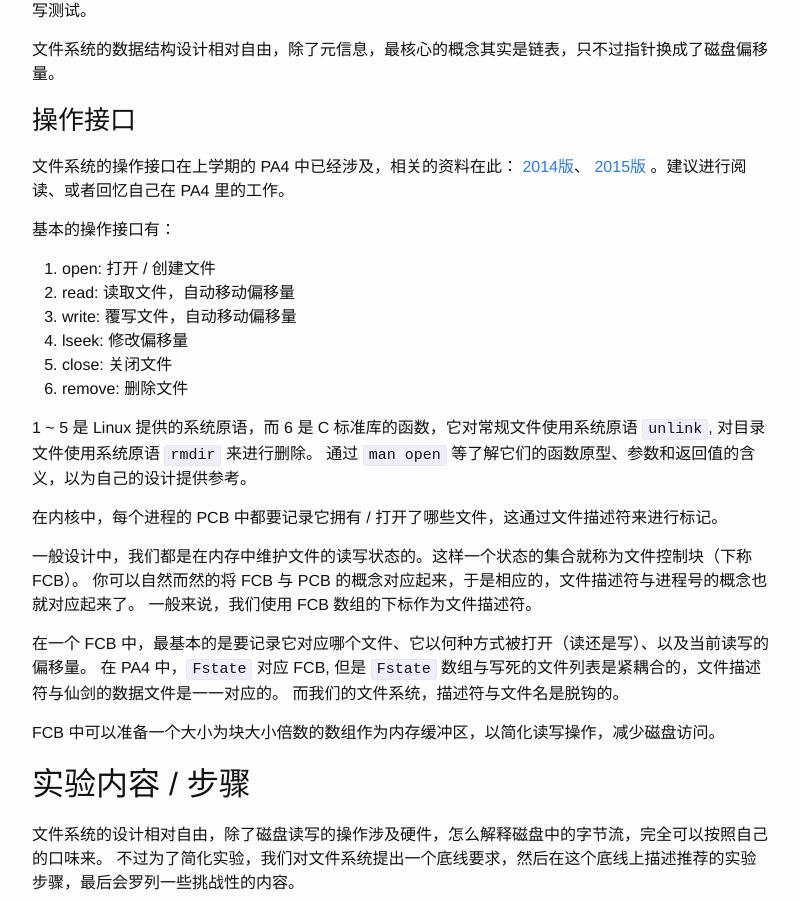
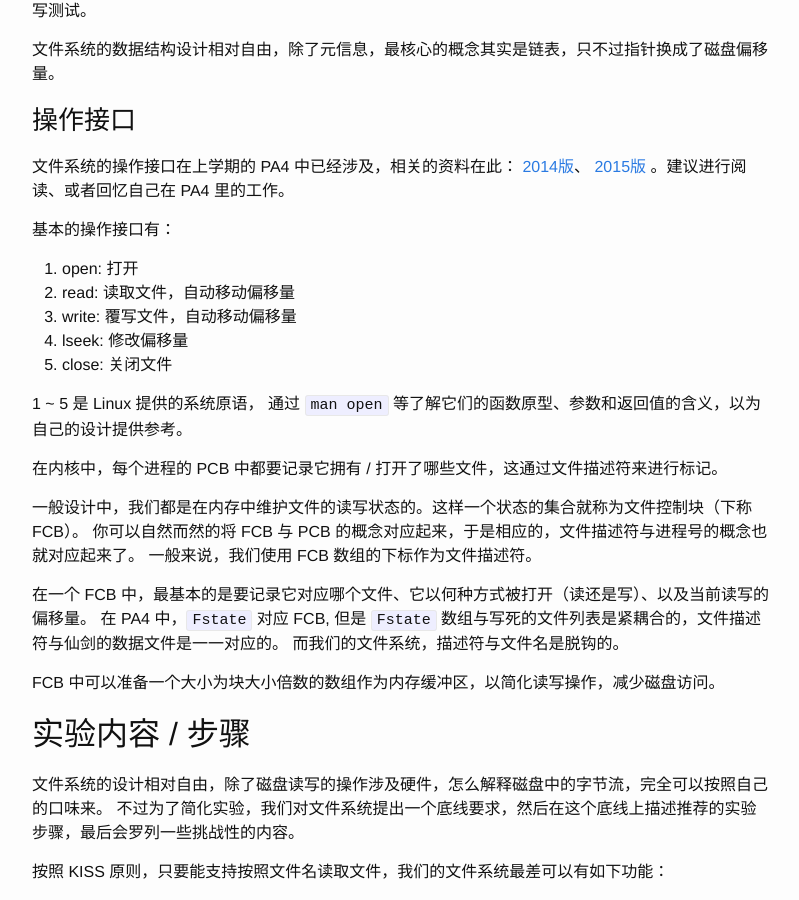
Before and after one commit to Wonicon/nju-oslab-lecture, a Jekyll site: the page built from _posts/2016-05-15-lab-05.md, in a window 1280 px wide and 900 px high, scrolled down 2460 px. Shown: the whole window, without its empty margins (238-1037 px from the left). Built offline with Jekyll 4.4.1, drawn with Linux system fonts in a browser that asks for light colours; Markdown is read by kramdown in place of the engine named in the settings; comment, search, counter and statistics services are not loaded.

Commit message:
简化要求

```diff
--- a/_posts/2016-05-15-lab-05.md
+++ b/_posts/2016-05-15-lab-05.md
@@ -87,14 +87,13 @@ printf("%d %lf\n", foo, bar);
 
 基本的操作接口有：
 
-1. open: 打开 / 创建文件
+1. open: 打开
 2. read: 读取文件，自动移动偏移量
 3. write: 覆写文件，自动移动偏移量
 4. lseek: 修改偏移量
 5. close: 关闭文件
-6. remove: 删除文件
 
-1 ~ 5 是 Linux 提供的系统原语，而 6 是 C 标准库的函数，它对常规文件使用系统原语 `unlink`, 对目录文件使用系统原语 `rmdir` 来进行删除。
+1 ~ 5 是 Linux 提供的系统原语，
 通过 `man open` 等了解它们的函数原型、参数和返回值的含义，以为自己的设计提供参考。
 
 在内核中，每个进程的 PCB 中都要记录它拥有 / 打开了哪些文件，这通过文件描述符来进行标记。
```
